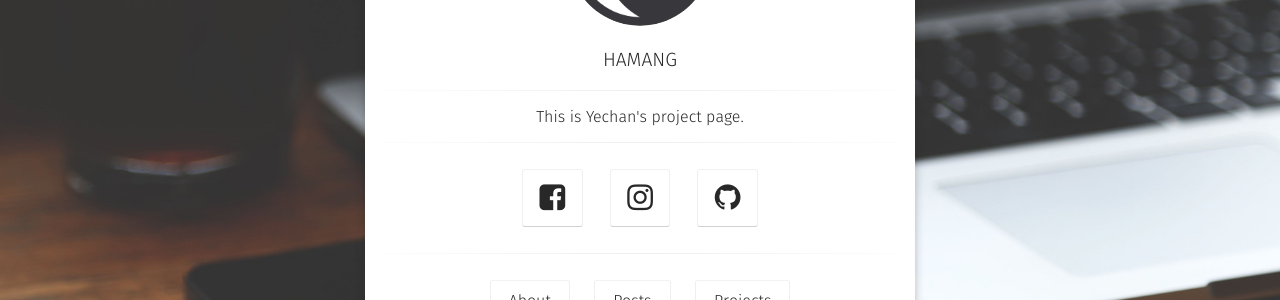
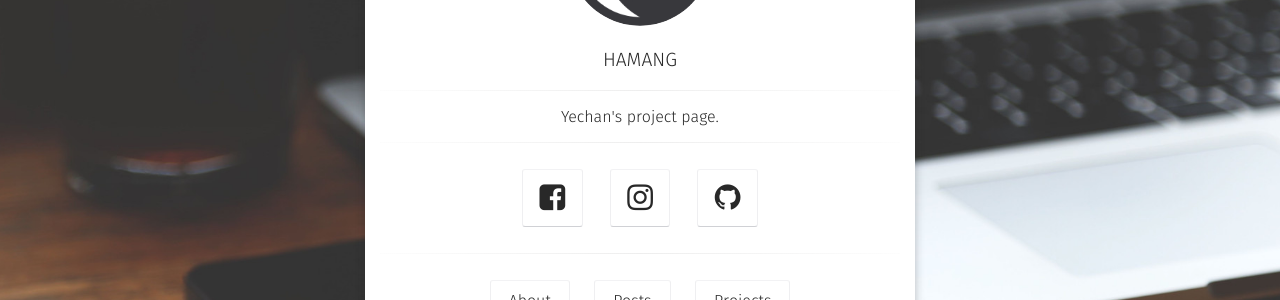
Before and after one commit to kangyechan/kangyechan.github.io, a Jekyll site: the page built from index.md, in a window 1280 px wide. Shown: the part 350-650 px from the top of the page. Built offline with Jekyll 4.4.1, drawn with Linux system fonts in a browser that asks for light colours; some web fonts are replaced; our own code applies the rules of GitHub Pages for plain Markdown files; comment, search, counter and statistics services are not loaded.

Commit message:
post Title

```diff
--- a/_config.yml
+++ b/_config.yml
@@ -1,6 +1,6 @@
 # Site
 title:              HAMANG
-bio:                "This is Yechan's project page."
+bio:                "Yechan's project page."
 description:        "This Git is Yechan's project repository."
 reading_time:       true
 words_per_minute:   200
```
